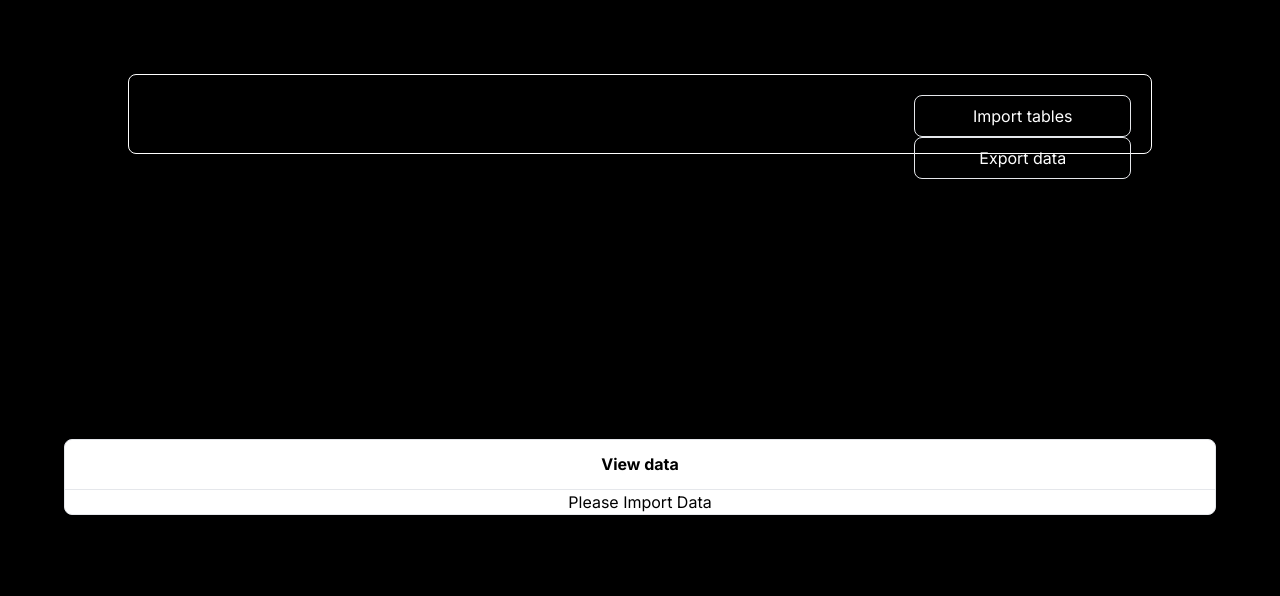
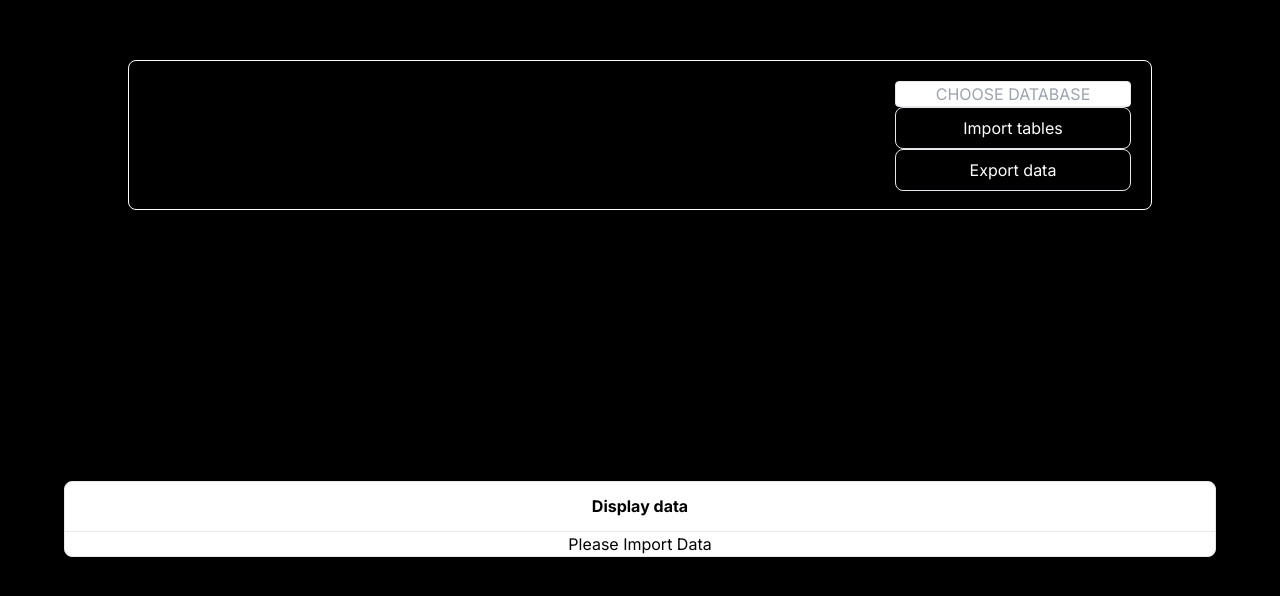
Before and after one commit to Sweattowel/connector, a Next.js app: page / in a window 1280 px wide. Shown: the part 306-902 px from the top of the page. Built offline with nearby package versions, Linux system fonts and the light colour scheme.

Commit message:
Changes and separation

```diff
--- /dev/null
+++ b/src/app/IMPORT/page.tsx
@@ -0,0 +1,80 @@
+"use client"
+
+import { useState } from "react"
+import userData from "../DUMMYDATA/DummyData.json"
+import storeData from "../DUMMYDATA/DummyStoreData.json"
+
+const tablesTable: string[] = ['userData', 'storeData', "computerData"]
+
+export default function Import({ setImportedData }: { setImportedData: (data: any) => void }) {
+    const [tables, setTables] = useState<string[]>([])
+    const [error, setError] = useState("")
+
+    function importData(tableChoice: string){
+        switch (tableChoice) {
+            case "userData":
+                setImportedData(userData)
+                setError("")
+                break;
+            case "storeData":
+                setImportedData(storeData)
+                setError("")
+                break;
+            default:
+                setError("Improper table choice")
+                break;
+        }
+    }
+
+    function callTables(){
+        if (tablesTable.length > 0){
+            setTables(tablesTable)
+        }
+    }
+
+    return (
+        <main
+            className="flex w-full h-full"
+        >
+            <ul className="overflow-auto flex w-[80%] justify-evenly">
+                {tables.map((table: string, index: number) => (
+                    <div key={index} className="flex flex-col justify-center items-center">
+                        <button
+                            className="border rounded-lg text-center p-2 hover:shadow hover:shadow-white hover:border-black shadow"
+                            onClick={() => importData(table)}
+                        >
+                            Import {table}
+                        </button>
+                    </div>
+                ))}
+            </ul>
+            {error && (
+                <p
+                    className="h-full flex justify-center items-center animate-pulse"
+                >
+                    {error}
+                </p>
+            )}
+            <div
+                className="flex flex-col justify-evenly h-full"
+            >
+                <input
+                    className="border flex rounded text-center"
+                    type="text" id="TableChoice" placeholder="CHOOSE DATABASE"
+                />
+                <button
+                    className="border rounded-lg text-center p-2 hover:bg-black hover:text-white w-full"
+                    onClick={() => callTables()}
+                >
+                    Import tables
+                </button>
+                <button
+                    className="border rounded-lg text-center p-2 hover:bg-black hover:text-white w-full"
+                    onClick={() => callTables()}
+                >
+                    Export data
+                </button>
+            </div>
+        </main>
+    )
+}
--- a/src/app/page.tsx
+++ b/src/app/page.tsx
@@ -1,85 +1,31 @@
 "use client"
-import userData from "./DUMMYDATA/DummyData.json"
-import storeData from "./DUMMYDATA/DummyStoreData.json"
+
 
 import { useState } from "react";
 import TransformData from "./Transform/Page";
 import Export from "./Export/page";
-/*
-  Data format needs to be fluid so as to handle anything for conversion
-
-
-*/
+import Import from "./IMPORT/page";
 
 const tablesTable: string[] = ['userData', 'storeData', "computerData"]
 
 export default function Home() {
   const [importedData, setImportedData] = useState<any[]>([])
-  const [tables, setTables] = useState<string[]>([])
   const [newKeys, SetNewKeys] = useState([])
 
-  function importData(tableChoice: string){
-    switch (tableChoice) {
-      case "userData":
-        setImportedData(userData)
-        break;
-      case "storeData":
-        setImportedData(storeData)
-        break;
-      default:
-        break;
-    }
 
-  }
-  function callTables(){
-    if (tablesTable.length > 0){
-      setTables(tablesTable)
-    }
-  }
 
   return (
     <main className="flex min-h-[250vh] flex-col items-center justify-evenly p-24 bg-black">
-    <section
-        className="border border-white p-5 rounded-lg h-[10vh] w-[80vw] flex text-white"
+      <section
+          className="border border-white p-5 rounded-lg h-[150px] w-[80vw] flex text-white"
       >
-        <ul
-          className="overflow-auto flex w-[80%] justify-evenly"
-        >
-          {tables.map((table: string, index: number) => (
-            <div
-            key={index}
-              className="flex flex-col justify-center items-center "
-            >
-              <button
-                className="border rounded-lg text-center p-2 hover:shadow hover:shadow-white hover:border-black shadow"
-                onClick={() => importData(table)}
-              >
-                Import {table}
-              </button>
-            </div>
-          ))}
-        </ul>
-        <div>
-          <button
-            className="border rounded-lg text-center p-2 hover:bg-black hover:text-white w-full"
-            onClick={() => callTables()}
-          >
-            Import tables
-          </button>
-          <button
-            className="border rounded-lg text-center p-2 hover:bg-black hover:text-white w-full"
-            onClick={() => callTables()}
-          >
-            Export data
-          </button>
-        </div>
-
+        <Import setImportedData={setImportedData}/>
       </section>
       <section className="border  w-[90vw] bg-white rounded-lg">
         <h2
           className="font-bold text-center w-full border-b h-[50px] flex justify-center items-center"
         >
-          View data
+          Display data
         </h2>
         {importedData.length > 0 &&
           (
```
